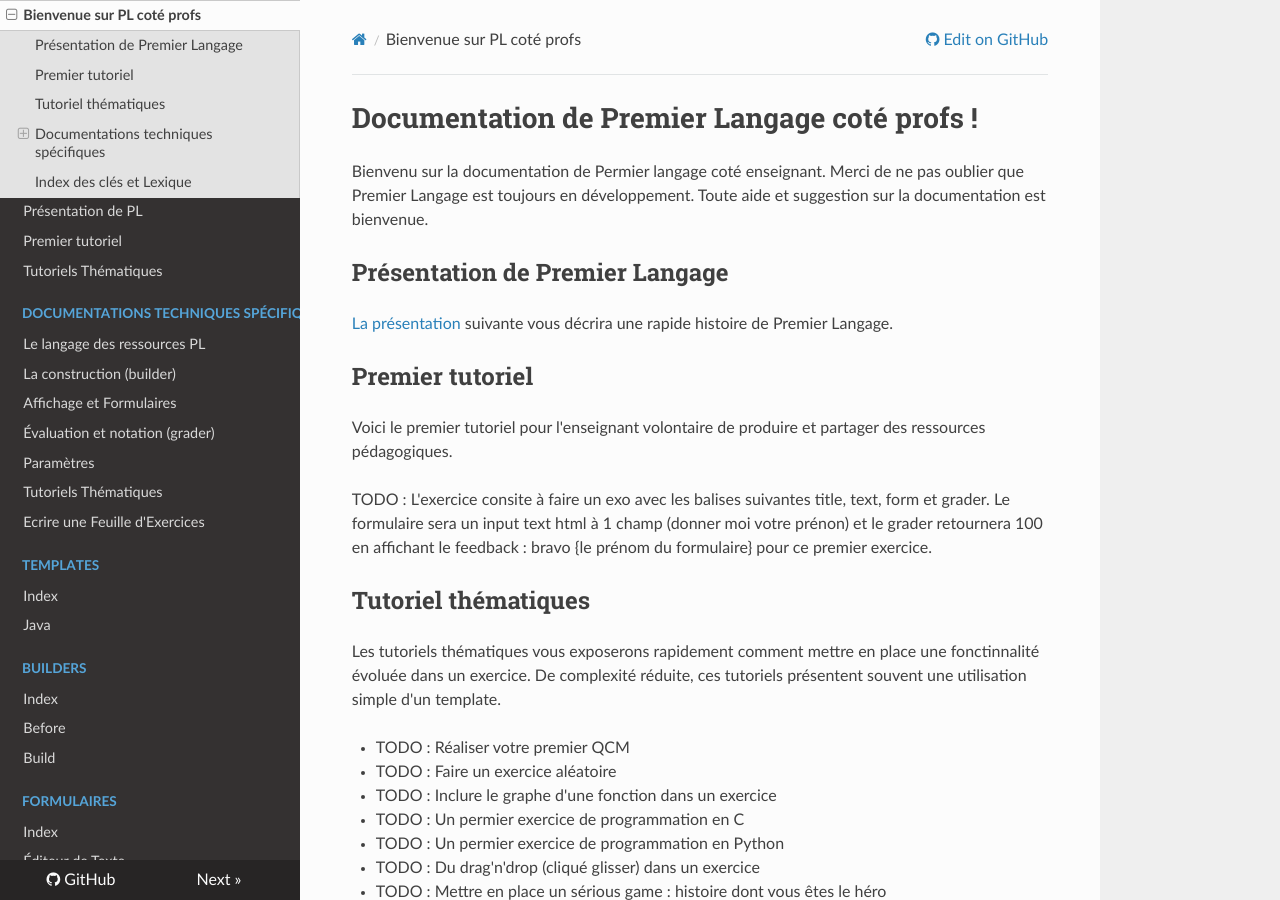
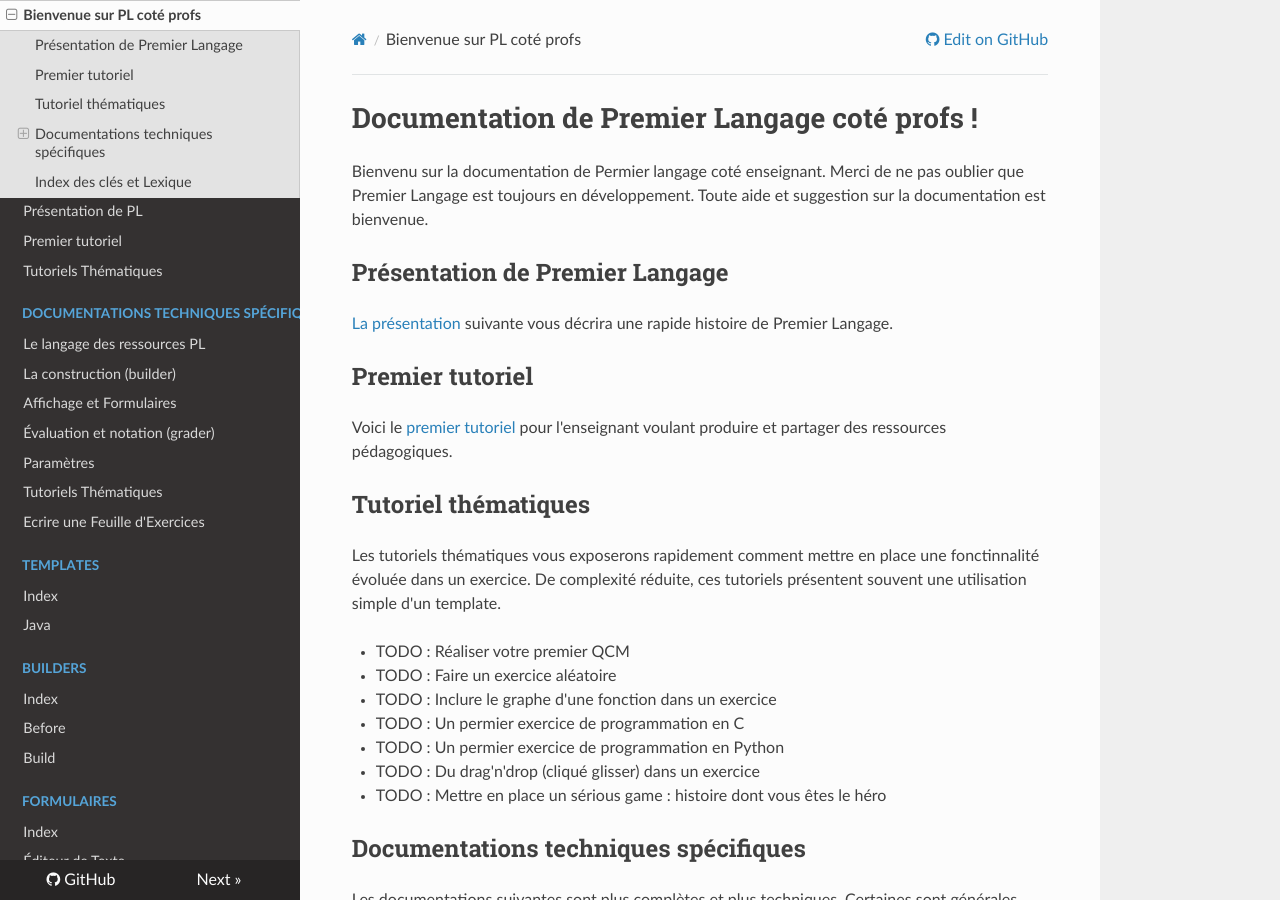
Before and after one commit to ddoyen/premierlangage-doc, an MkDocs documentation site: the page built from docs/index.md, in a window 1280 px wide and 900 px high. Built offline with MkDocs 1.6.1, drawn with Linux system fonts in a browser that asks for light colours; nearby versions of some CDN libraries.

Commit message:
Update index.md

```diff
--- a/docs/index.md
+++ b/docs/index.md
@@ -11,12 +11,8 @@ est bienvenue.
 
 ## Premier tutoriel
 
-Voici le premier tutoriel pour l'enseignant volontaire de produire et partager des ressources pédagogiques.
-
-TODO : L'exercice consite à faire un exo avec les balises suivantes title, text, form et grader.
-Le formulaire sera un input text html à 1 champ (donner moi votre prénon) et le grader retournera
-100 en affichant le feedback : bravo {le prénom du formulaire} pour ce premier exercice.
-
+Voici le [premier tutoriel](premier_tutoriel.md) pour l'enseignant voulant produire et partager
+des ressources pédagogiques.
 
 ## Tutoriel thématiques
 
```
